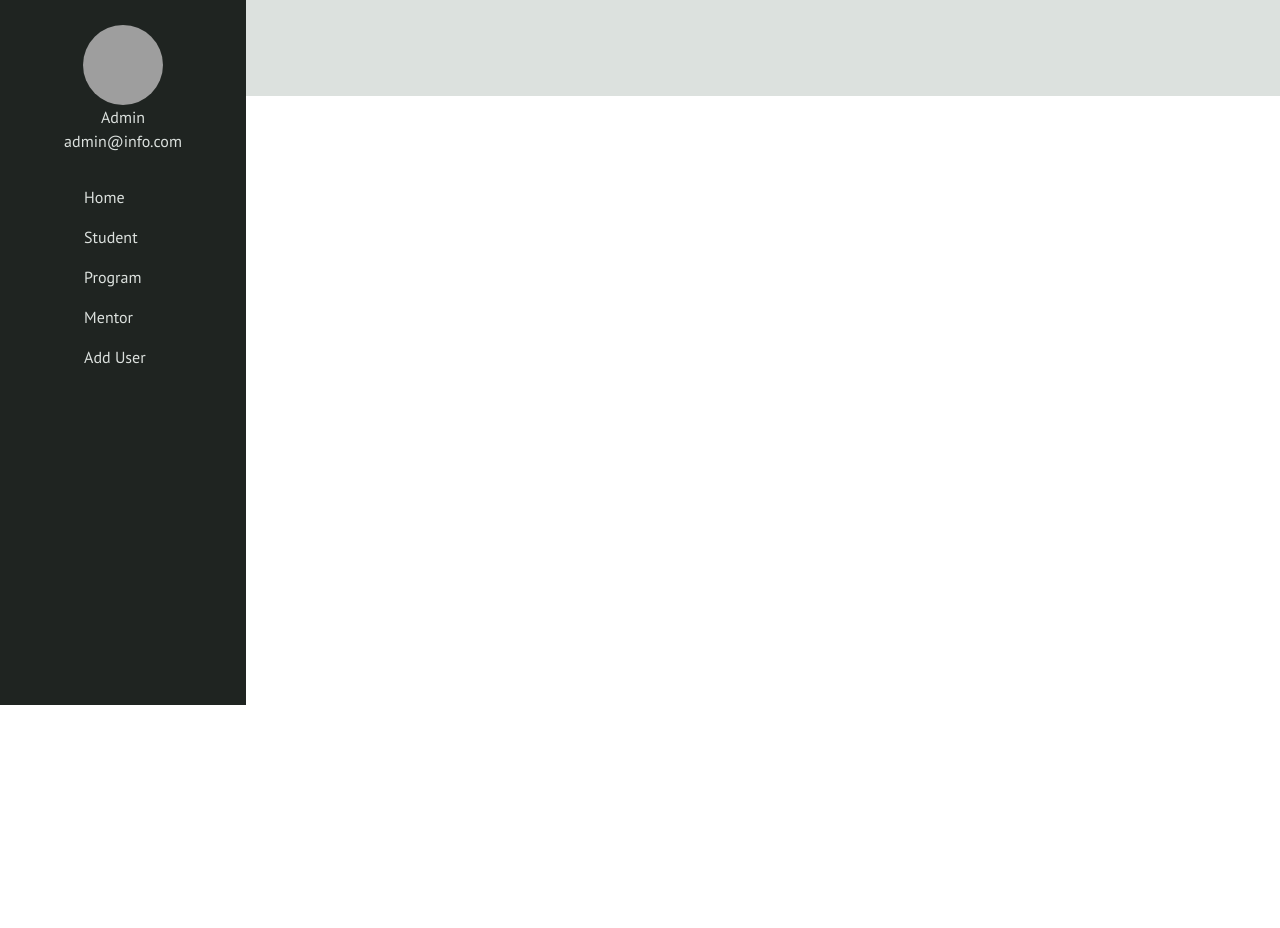
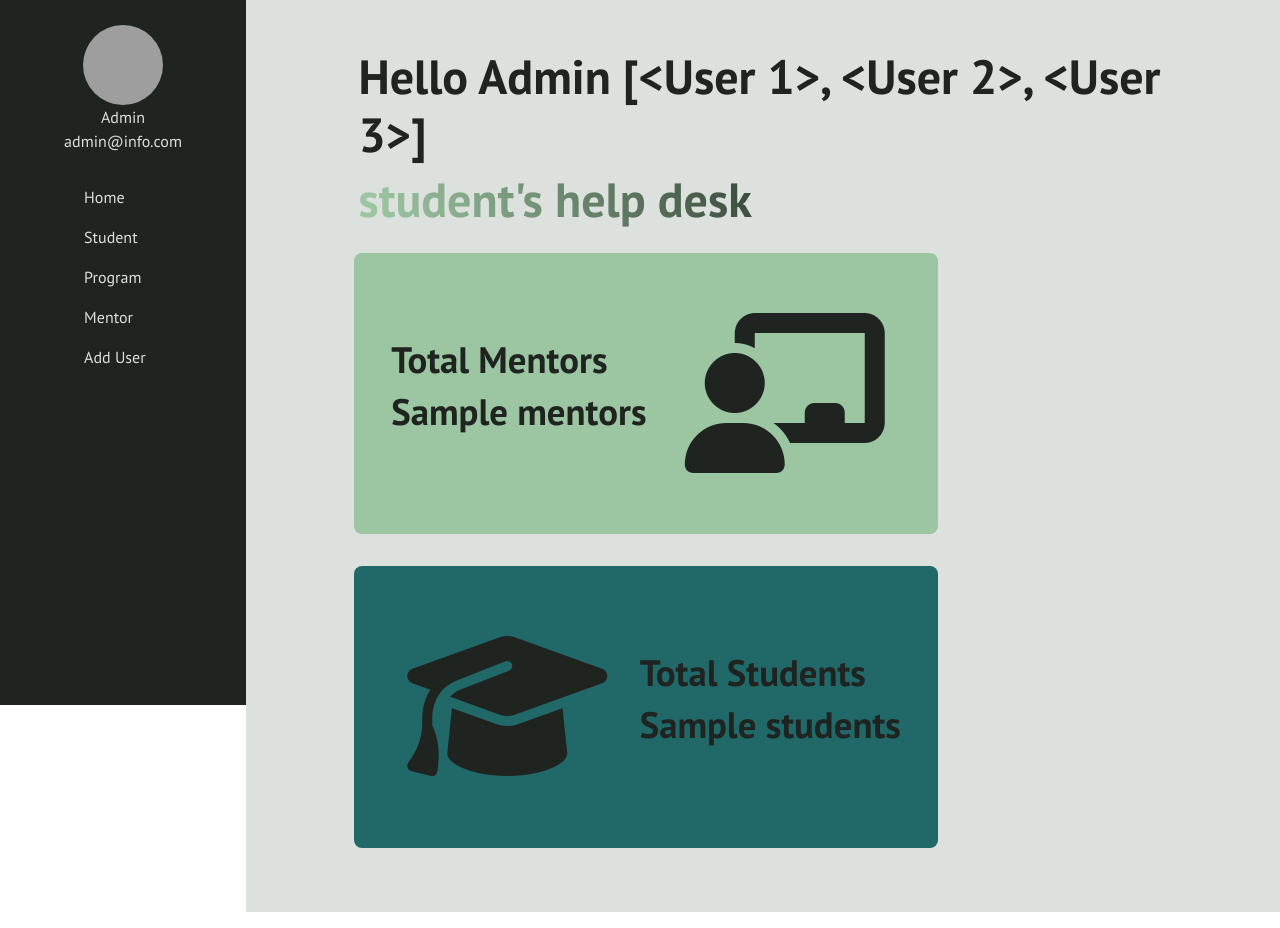
Before and after one commit to Eva-Wamuyu/Student_Help_Desk, a Flask app: template app/templates/admin/dashboard.html in a window 1280 px wide. Shown: the part 95-1023 px from the top of the page. Before the commit the page ends 800 px from the top, so only its background shows below. Run offline with Flask 2, Linux system fonts and the light colour scheme; data comes from the database, SQL or seed files in the repository; the template is opened without the code that fills it: values that come from a table or form of the project are taken from there, most other values are stand-ins (such as "Sample title", 1, 10 or a date in 2020); some libraries are stand-ins or nearby versions; grey boxes are pictures that could not be loaded.

Commit message:
structure dashboard page

```diff
--- a/app/templates/admin/dashboard.html
+++ b/app/templates/admin/dashboard.html
@@ -1 +1,30 @@
 {% extends './base.html' %}
+
+{% block content %}
+    <div id="dash">
+        <h1 class="intro">Hello Admin {{ users }}</h1>
+        <h1 class="desk">student's help desk</h1>
+
+        <div class="row">
+            <div class="col-md-6 d-flex mentor">
+                <div class="d-block mb-2 ms-3 text">
+                    <h2>Total Mentors</h2>
+                    <h2>{{ mentors }}</h2>
+                </div>
+                <div class="d-block me-3 pe-3 icon">
+                   <i class="fa-solid fa-chalkboard-user"></i>
+                </div>
+            </div>
+            <div class="col-md-6 d-flex student">
+                <div class="d-block ms-3 ps-3 icon">
+                    <i class="fa-solid fa-graduation-cap"></i>
+                </div>
+                <div class="d-block mb-2 me-3 text">
+                    <h2>Total Students</h2>
+                    <h2>{{ students }}</h2>
+                </div>
+            </div>
+        </div>
+
+    </div>
+{% endblock %}
```
